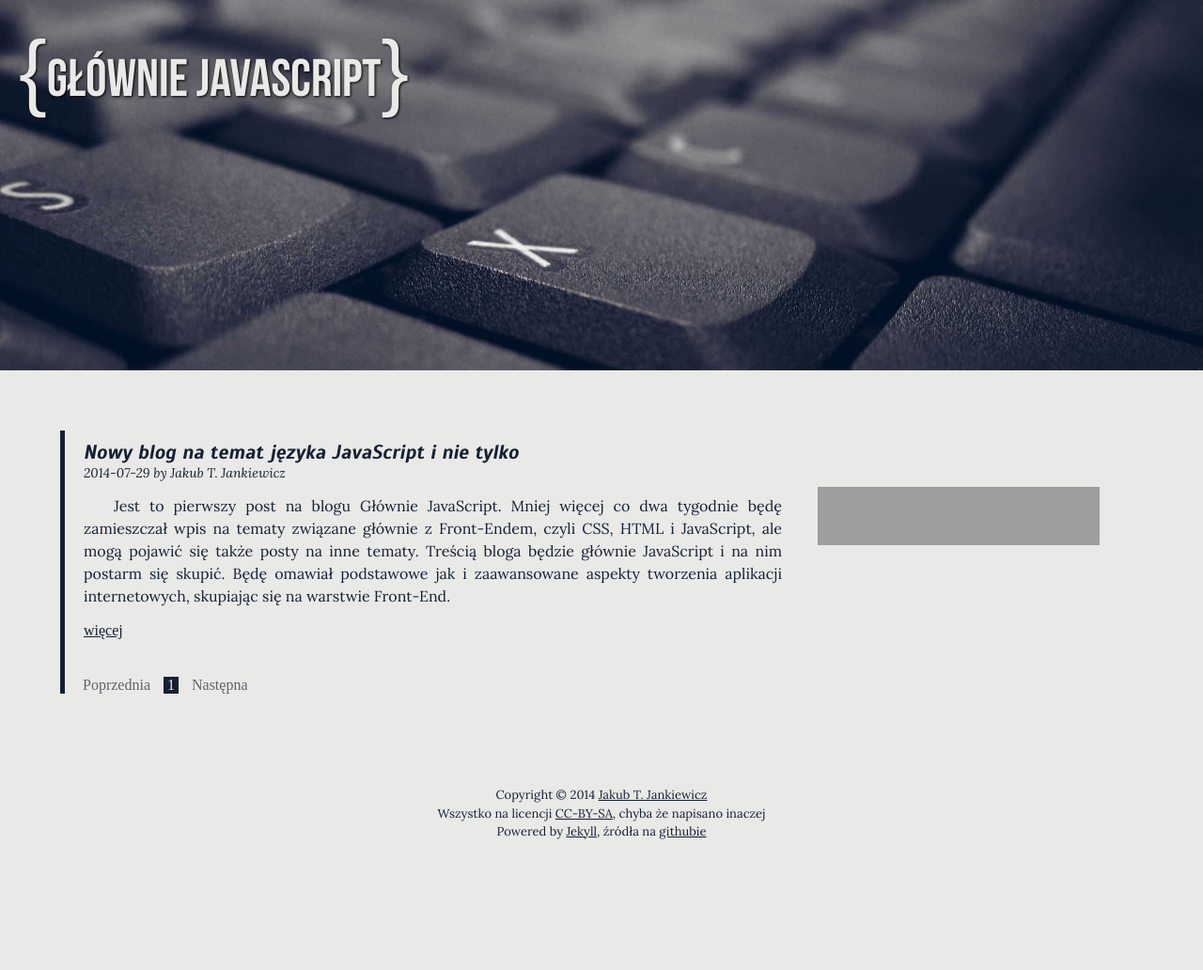
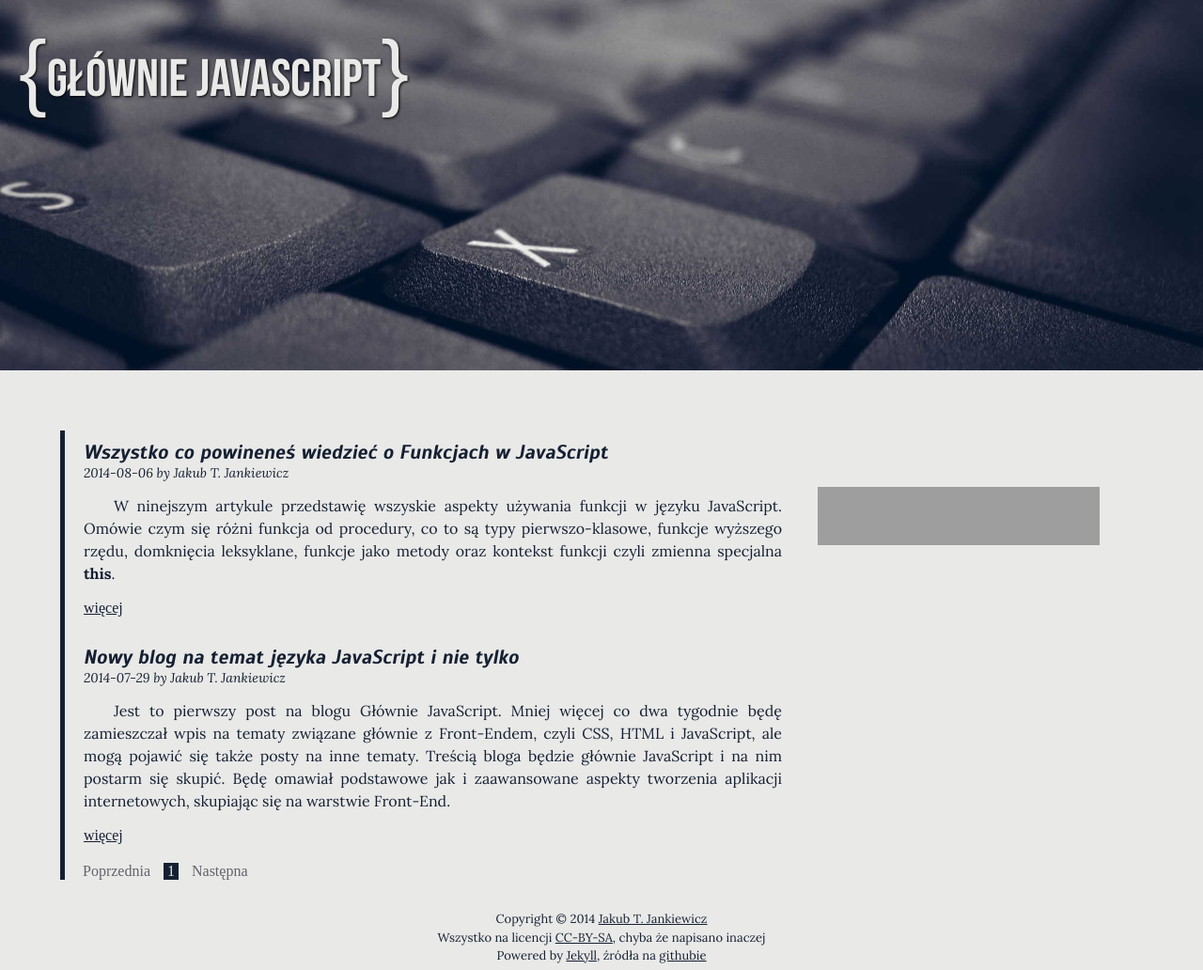
Before and after one commit to jcubic/jcubic.pl, a Jekyll site: the page built from index.html, in a window 1280 px wide. Shown: the whole page at 94% size. Built offline with Jekyll 4.4.1, drawn with Linux system fonts in a browser that asks for light colours; the list of posts is cut into pages by our own code; before the commit the page ends 900 px from its top, so only the background shows below that; some of the changed lines change nothing that is shown; grey boxes are pictures that could not be loaded.

Commit message:
Update style, font and new post

```diff
--- a/_config.yml
+++ b/_config.yml
@@ -2,7 +2,7 @@
 title: Głównie JavaScript
 email: jcubic@jcubic.pl
 description: "Blog Głównie JavaScript - informacje najczęściej na temat Front-Endu, głównie o języku JavaScript, ale także na temat nowych api HTML5 czy CSS."
-baseurl: "" #http://localhost/projects/jcubic/blog/repo/_site/"
+baseurl: "" #http://localhost/projects/jcubic/blog/repo/_site"
 url: "http://jcubic.pl"
 
 exclude:
--- a/_includes/head.html
+++ b/_includes/head.html
@@ -23,7 +23,7 @@
     <!--[if IE]>
     <script src="http://html5shim.googlecode.com/svn/trunk/html5.js"></script>
     <![endif]-->
-    <link href='http://fonts.googleapis.com/css?family=Lora:400,400italic|Scada:700italic,700&subset=latin,latin-ext' rel='stylesheet' type='text/css'>
+    <link href='http://fonts.googleapis.com/css?family=Lora:400,400italic,700,700italic|Scada:700italic,700&subset=latin,latin-ext' rel='stylesheet' type='text/css'>
     <!--
     <link href='http://fonts.googleapis.com/css?family=Droid+Serif:400,400italic|Scada:700italic,400,700&subset=latin,latin-ext' rel='stylesheet' type='text/css'>
     -->
--- /dev/null
+++ b/_posts/2014-08-06-funkcje-w-javascript.markdown
@@ -0,0 +1,367 @@
+---
+layout: post
+title:  "Wszystko co powineneś wiedzieć o Funkcjach w JavaScript"
+date:   2014-08-06 10:35:19
+categories:
+tags: javascript front-end funkcje
+author: jcubic
+---
+
+W ninejszym artykule przedstawię wszyskie aspekty używania funkcji w języku
+JavaScript. Omówie czym się różni funkcja od procedury, co to są typy
+pierwszo-klasowe, funkcje wyższego rzędu, domknięcia leksyklane, funkcje jako
+metody oraz kontekst funkcji czyli zmienna specjalna **this**.
+
+<!-- more -->
+
+## Funkcje a procedury
+
+Funkcja czyli odpowiednik matematycznej funkcji jest to objekt, który
+dla tego samego argumentu zawsze zraca tą samą wartość. Z puntku widzenia
+programistycznego tego typu funkcje są nazywane czystymi (ang. pure),
+nie wykonują one żadnych dodatkowych czyności, tzn. nie mają efektów ubocznych
+(ang. side effects).
+
+Procedura natomiast jest to pewien wykonywany proces, np. dwie funkcje,
+które używają innego sposobu na obliczenie jakiejś wartości będą z matematycznego
+punktu widzenia tą samą funkcją, natomiast będą to dwie różne procedury
+na obliczenie danej wartości.
+
+W programowaniu przyjęło się, że procedura to funkcja, która nie zwraca
+wartości, głównie z powodu języka Pascal, którego uczą w szkołach.
+
+## Funkcje są typem pierwszo klasowym
+
+W języku JavaScript funkcje są typem pierwszo klasowym oznacza, funkcja jest
+takim samym obiektem jak np. liczba, czy ciąg znaków. Można je umieszczać
+w tablicach, przypisywać do zmiennych, przekazywać jako argumenty do funkcji.
+Można także tworzyć funkcje, które zwracają funkcje. Są to tzw. funkcje wyższego
+rzędu.
+
+## Funkcje wyższego rzędu
+
+Najbardziej znanymi przykładami funkcji wyższego rzędu są funkcje takie jak:
+**map**, **filter**, **reduce** czy **forEach**, które zostały dodane do wersji
+ES5 języka JavaScript. Wersja ES5 powinna być dostąpna w każdej nowej przglądarce
+internetowej. Funkcje te są dostepne jako metody tablic poniewarz operują one
+właśnie na tablicach.
+
+Dzięki funkcji **map** możemy zamienić tablicę na nową tablicę przetworząną
+w pewien sposób np:
+
+{% highlight javascript %}
+var integers = [1,2,3,4,5,6,7,8];
+var integers_plus_10 = integers.map(function(integer) {
+    return integer+10;
+});
+console.log(integers_plus_10);
+// => [11, 12, 13, 14, 15, 16, 17, 18]
+{% endhighlight %}
+
+W powyższym kodzie nowa tablica będzie zwaierała listę liczb w której każda
+została zwiększona o 10. Funkcja **filter** zwraca nowa tablicę w której znajdą
+się tylko takie elementy dla, których funkcja przekazana jako argument zwróci
+wartość **true**. Funkcja **reduce** łączy wszystkie elementy ze sobą. W wyniku
+jej działania otrzymujemy jedną wartość, dzięki niej możemy obliczyć np. sumę
+liczb:
+
+{% highlight javascript %}
+integers.reduce(function(sum, integer) {
+    return sum+integer;
+});
+// ==> 36
+{% endhighlight %}
+
+Funkcja **forEach** działa jak map, przetwarzając każdy elemente talicy nie
+zwraca ona jednak nowej tablicy.
+
+Inną ciekawą funkcją, którą można użyć jako przykład funkcji wyższego rzędu jest
+funkcja **curry**, często jako przykład kodu implementującego tą funkcję podaje
+się błędnie __partial application__. Funkcja **curry** przyjmuje funkcje jako
+argument a wynikiem jest seria funkcji w której każda przyjmuje jeden argument
+dopóki wszystkie argumenty nie zostaja wyczerpane wtedy wywoływana jest nasza
+oryginalna funkcja i zwracany jest wynik. Kod funkcji **curry** przedstawiono poniżej:
+
+{% highlight javascript %}
+function curry(fn) {
+    var args = [];
+    return function curring() {
+        args = args.concat([].slice.call(arguments));
+        if (args.length >= fn.length) {
+            return fn.apply(this, args);
+        } else {
+            return curring;
+        }
+    };
+}
+{% endhighlight %}
+
+Można ją użyć np w ten sposób:
+
+{% highlight javascript %}
+function add(a, b, c, d) {
+   return a+b+c+d;
+}
+
+curry(add)(1)(2)(3)(4);
+// ==> 10
+{% endhighlight %}
+
+Ciekawszym rozwiązaniem jest funkcja, która działa podobnie ale na każdym etapie
+można wywoływać funkcję z wieloma argumentami lub bez argumentów, tego typu
+funkcja dostępna jest w bibliotece [wu.js](https://fitzgen.github.io/wu.js/)
+i nazywa się **autoCurry**. Zachęcam do zajrzenia do kodu źródłowego biblioteki.
+
+## Funkcje bez nazwy
+
+Jak widzieliście w poprzednich przykładach z funkcją **map** czy **reduce**, można
+zadeklarować funkcję bez nazwy, jest to tzw. funkcja anonimowa. W języku JavaScript
+w zależności od miejsca w którym się znajdzie deklaracja, funkcja może być traktowana
+jako wyrażenie lub instruckja. Jeśli wstawimy ją samą mimo że nie będzie miała nazwy
+będzie to instruckja dlatego nie trzeba na końcu wstawiać średnika.
+
+{% highlight javascript %}
+function() {
+
+}
+{% endhighlight %}
+
+Jeśli natomiast przypiszemy ją do zmiennej będzie to już wyrażenie:
+
+{% highlight javascript %}
+var foo = function() {
+
+};
+{% endhighlight %}
+
+## Domknięcia leksykalne
+
+Domknięcia leksykalne (ang. closures) są to funkcje, wewnątrz których mamy dostęp
+do zmiennych, które zostały zadeklarowne na zewnątrz funkcji mimo że zakres ich
+istnienia się już zakończył. Istnieją one w środowisku, które jest __"doczepione"__
+do funkcji. Często spotykanym przykładem jest licznik:
+
+{% highlight javascript %}
+function counter(init) {
+    var start = init;
+    return function(inc) {
+        inc = inc || 1;
+        start+=inc;
+        return start;
+    };
+}
+var start10 = counter(10);
+var start2 = counter(2);
+console.log(start10());
+// ==> 11
+console.log(start10(5));
+// ==> 16
+console.log(start2(2));
+// ==> 4
+console.log(start2(2));
+// ==> 6
+{% endhighlight %}
+
+W powyższej funkcji zmienna **start** zakończyła swój żywot, ale jej referencja
+jest zamknięta wewnątrz środowiska, do którego ma dostęp funkcja anonimowa, która
+została zwrócona przez **counter**. Powyższą funkcję można trochę uprościć:
+
+{% highlight javascript %}
+function counter(init) {
+    return function(inc) {
+        return init+=inc||1;
+    };
+}
+{% endhighlight %}
+
+
+## IIFE - Immediately-Invoked Function Expression
+
+Natychmiastowo-wywoływwane wyrażenie funkcyjne, jest często stosowane w jezyku
+JavaScript, ponieważ w języku tym bloki nie tworzą nowego zakresu zmiennych, tak
+jak to ma miejsce w przypadku języka **Java** czy **C**. Stosuje się je także
+aby odizolować część kodu od reszty programu. Często stosują ją twórcy bibliotek
+np. cały kod biblioteki **jQuery** znajduje się wewnąrz takie funckcji, tworząc
+pluginy jQuery cześto stosujemy poniższy kod:
+
+{% highlight javascript %}
+(function($) {
+    $.fn.plugin_name = function() {
+        // kod pluginu
+    };
+})(jQuery);
+{% endhighlight %}
+
+Dzięki temu możemy wewnątrz tworzyć prywatne zmienne dostępne tylko z wnętrza
+naszego pluginu. Dodatkowo jeśli jeśli użytkownik pluginy używa wywołania
+**jQuery.noConflict()** w naszym kodzie nadal będziemy mieli dostęp do zmiennej
+dolar poniewarz jest to zmienna lokalna (dostępna jako parametr IIFE).
+
+W powyższy przykładnie funkcja jest wyrażeniem poniewarz jest objęta za pomocą
+nawiastów, istnieje kilka sposobów wymyszenia aby funkcja była wyrażeniem,
+często spotyka się także użycie wykrzyknika na początku:
+
+{% highlight javascript %}
+!function() {
+
+}();
+{% endhighlight %}
+
+W jezyku JavaScript często stosuje się tego typu funkcje wewnątrz petli, aby
+utworzyć **środowisko leksykalne**. Jeśli mamy poniższy kod:
+
+{% highlight javascript %}
+for (var i = 0; i <= 9; i++) {
+    setTimeout(function() {
+        console.log(i);
+    }, i*1000);
+}
+// ==> 10
+// ==> 10
+// ==> 10
+// ==> 10
+// ==> 10
+// ==> 10
+// ==> 10
+// ==> 10
+// ==> 10
+// ==> 10
+{% endhighlight %}
+
+To na konsoli zobaczymy co jedną sekundę 10 wartości 10 a nie jak byśmy się
+spodziewali wartości od 0 do 10. Jest to spowodowane tym że petla for nie tworzy
+nowego środowiska i dla każdego wywołania **console.log** mamy tą samą referencje.
+Po jednej sekundzie nasza pętla się już zakończy i w zmiennej **i** będzie się
+znajdowała wartość 10, którą następnie wyświetlą wszystkie opóźnione funkcje.
+
+Aby temu zapobiec stosuje się anonimową funkcje, która jest natychmiast wywoływana
+wewnątrz, której zostanie stworzone nowe środowisko z naszą zmienną. Dzięki czemu
+każde wywołanie **console.log** będzie miało swoją własną zmienną.
+
+{% highlight javascript %}
+for (var i = 0; i <= 9; i++) {
+    (function(i) {
+        setTimeout(function() {
+            console.log(i);
+        }, i*1000);
+    })(i);
+}
+// ==> 0
+// ==> 1
+// ==> 2
+// ==> 3
+// ==> 4
+// ==> 5
+// ==> 6
+// ==> 7
+// ==> 8
+// ==> 9
+{% endhighlight %}
+
+Wewnątrz samowywołującego się wyrażenia funkcyjnego zmienna nie musi nosić nazwy
+**i** może to być np. **x** ale dzięki temu pokazujemy, że zmienna w pętli i zmienna
+w **console.log** ma tą samą wartość.
+
+## Funkcja jest obiektem, który może mieć właściwości
+
+Funkcja jest takim samym obiektem jak np. ciąg znaków. Posiada wbudowane metody
+i właściwości. Możemy także dodawać nowe funkcje i właściwości do pojedynczej
+funkcji jak i do każdej funkcji dzięki dziedziczeniu prototypowemu, które
+zostanie omówione w innym artykule.
+
+Każda funkcja posiada między innymi wbudowaną właściwość **length**, która
+określa liczbę parametrów, z którą została zadeklarowana czy **name**, która
+określa nazwę funkcji. Funkcje posiadają takie metody jak **bind**, **apply**,
+czy **call**, które zostaną omówione w kolejnej sekcji.
+
+Wewnątrz funkcji mamy także dostęp do specjalnej zmiennej **arguments**, która
+jest podobna do tablicy ale tablicą nie jest. Dzięki niej mamy dostęp do wszystkich
+argumentów wywołanej funkcji, dzięki czemu możemy tworzyć funkcje ze zmienną liczbą
+argumentów.
+
+## Kontekst funkcji oraz funkcja jako konstruktor
+
+Funkcja może być także klasą znaną z innych obiektowych języków programowania
+a dokładnie może być konstruktorem klasy. Same klasy nie istnieją w języku
+JavaScript, będą natomiast wprowadzone w wersji
+[ECMAScript](https://pl.wikipedia.org/wiki/ECMAScript) 6, dostępne są także
+w jezyku [CoffeeScript](https://pl.wikipedia.org/wiki/CoffeeScript), który
+[kompiluje](https://pl.wikipedia.org/wiki/Kompilator) się do kodu JavaScript.
+
+Aby utworzyć konstruktor piszemy zwykłą funkcje, mamy wewnątrz niej jednak
+dostęp do naszego obiektu pod zmienną specjalną **this**.
+
+{% highlight javascript %}
+function Person(name) {
+    this.name = name;
+}
+var jan = new Person('Jan Kowalski');
+{% endhighlight %}
+
+Tak jak w innych językach do utworzenia nowego obiektu stosuje się słowo kluczowe
+**new**. Jeśli go nie zastosujemy, zmienną **this**, czyli tzw. kontekstekstem
+będzie obiekt window, czyli obiekt globalny.
+
+Tak jak w innych językach obiektowych możemy tworzyć metody, czyli funkcje, które
+wywołujemy w kontekscie jakiegoś obiektu. Możemy bezpośrednio dodać funkcje do
+zmiennej this lub dodać do tzw. prototypu funkcji. Prototypy wykraczają poza
+zakres niniejszego artykułu, omówimy je przy innej okazji. W poniższym kodzie
+zdefiniowano metodę **getName**, która odwołuje się zo pola **name** za pomocą
+zmiennej **this**:
+
+{% highlight javascript %}
+function Person(name) {
+    this.name = name;
+    this.getName = function() {
+        return this.name;
+    };
+}
+var jan = new Person('Jan Kowalski');
+console.log(jan.getName());
+// => Jan Kowalski
+{% endhighlight %}
+
+Możemy wywołać naszą metodę korzystając z notacji kropki. Jak jednak
+dowiedzieliście się wcześniej funkcje są typem pierwszo klasowym. Co stanie więc
+gdy przypiszemy metodę do innej zmiennej i spróbujemy ją wywołać. Moglibyśmy czegoś
+takiego potrzebować np. gdybyśmy chcieli przekazać metodę do funkcji wyższego rzędu.
+
+{% highlight javascript %}
+function Person(name) {
+    this.person_name = name;
+    this.getName = function() {
+        return this.person_name;
+    };
+}
+var jan = new Person('Jan Kowalski');
+var jan_name = jan.getName;
+console.log(jan_name());
+// ==> undefined
+{% endhighlight %}
+
+Wyświetli się wartość **undefined**, poniewarz zmienną **this** będzie znowy
+obiekt globalny **window**, który nie ma zdefiniowanej zmiennej **person_name**.
+
+W jezyku JavaScript możemy zmieniać kontekst, czyli zmienną **this** wewnątrz
+funkcji. Służą do tego trzy funkcje **call**, **apply** oraz **bind**. Funkcje
+**call** oraz **apply** są bardzo podobne wywołują one daną funkcje, zmieniając
+kontekst. Do funkcji **call** przekazujemy listę argumentów po przecinku natomiast
+do funkcji **apply** tablicę argumentów. Natomiast funkcja **bind** zwraca nową
+funkcję w której kontekst jest zmieniony.
+
+W naszym poprzednim przykładzie aby wywołać naszą funkcje **jan_name** w kontekscie
+obiekty jan można skorzystać z jednego z poniższych wywołań:
+
+{% highlight javascript %}
+console.log(jan_name.apply(jan));
+console.log(jan_name.call(jan));
+{% endhighlight %}
+
+W obu przypadkach nie przekazano argumentów. Można także skorzystać z funkcji
+**bind** aby od razu utworzyć funkcję z właściwym kontekstem:
+
+{% highlight javascript %}
+var jan_name = jan.getName.bind(jan);
+{% endhighlight %}
+
+Dzięki funkcji **bind** możemy przekazywać metody jako funkcje do innych funkcji.
--- a/css/style.css
+++ b/css/style.css
@@ -193,8 +193,15 @@ section p:last-child {
     overflow: hidden; /* clearfix */
     margin-left: 20px;
 }
-section p, .content .highlight, .more {
+section p, .content .highlight {
     margin-left: 20px;
+}
+.more {
+    margin: 0 0 20px 20px;
+}
+.excerpt h2, .content h2 {
+    font-size: 1.1em;
+    margin: 2em 0 0 20px;
 }
 /* TAGS */
 ul.tags {
@@ -220,7 +227,7 @@ ul.tags:before {
 }
 /* PAGINATION */
 .pagination {
-    margin: 40px 0 0 20px;
+    margin: 20px 0 0 20px;
 }
 .pagination .disabled {
     color: #64636b;
--- a/index.html
+++ b/index.html
@@ -11,7 +11,7 @@ sitemap:
         <header>
             {% assign author = site.users[post.author] %}
             <h2><a href="{{ post.url | prepend: site.baseurl }}">{{ post.title }}</a></h2>
-            <h3>{{ post.date | date: "%Y-%m-%d" }} by <a href="{{ author.url }}">{{ author.name }}</a></h3>
+            <h3>{{ post.date | date: "%Y-%m-%d" }} by <a href="{{ author.url | prepend: site.baseurl }}">{{ author.name }}</a></h3>
         </header>
         <div class="excerpt">
             {{ post.content | split: '<!-- more -->' | first }}
@@ -34,7 +34,7 @@ sitemap:
                 {% if paginator.previous_page == 1 %}
                 <li><a href="{{ '/' | prepend: site.baseurl | prepend: site.url }}">Poprzednia</a></li>
                 {% else %}
-                <li><a href="{{ '/page' | prepend: site.baseurl | prepend: site.url }}{{ paginator.previous_page }}">Prev</a></li>
+                <li><a href="{{ '/page' | prepend: site.baseurl | prepend: site.url }}{{ paginator.previous_page }}">Poprzednia</a></li>
                 {% endif %}
             {% else %}
             <li><span class="disabled">Poprzednia</span></li>
```
